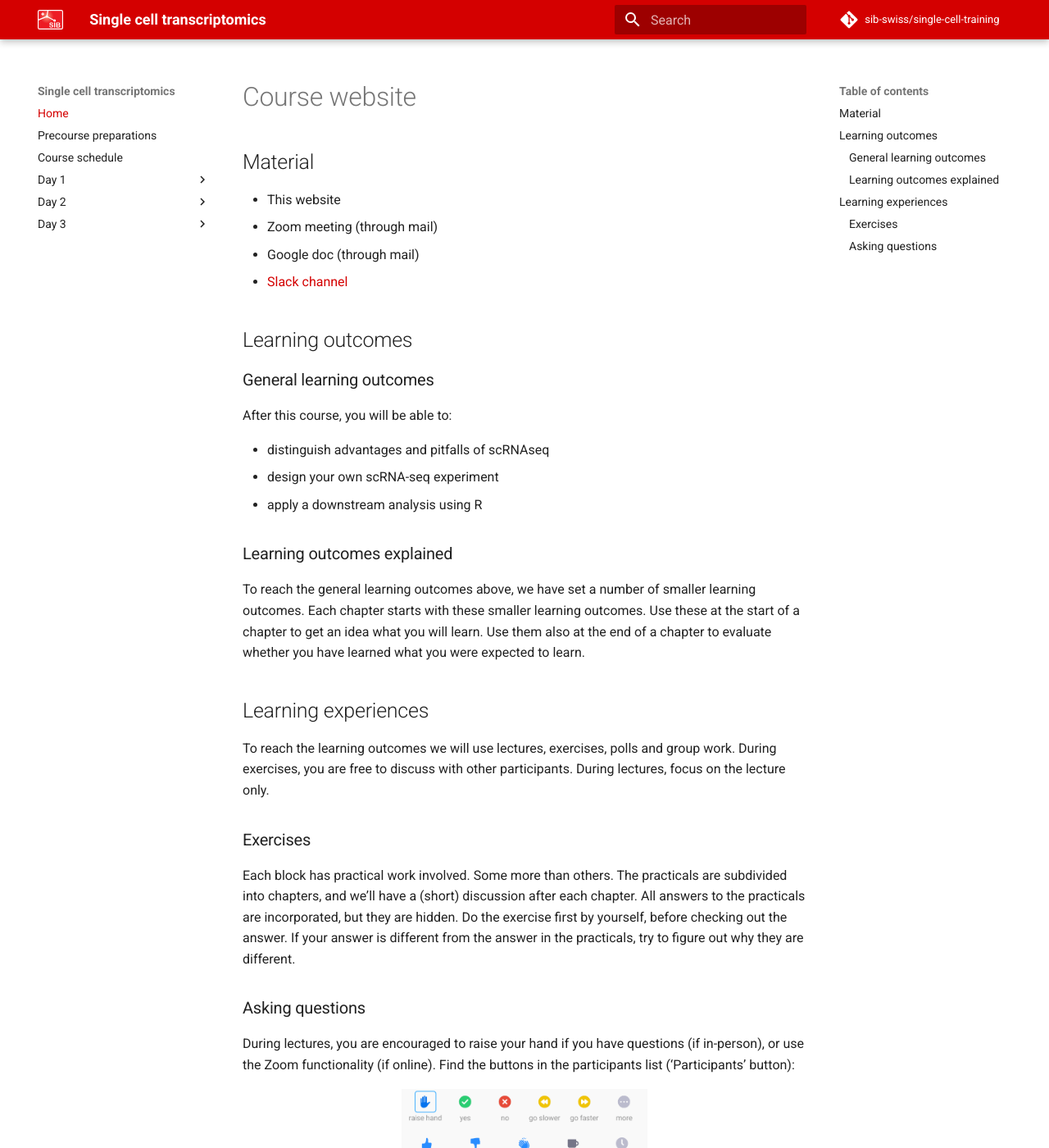
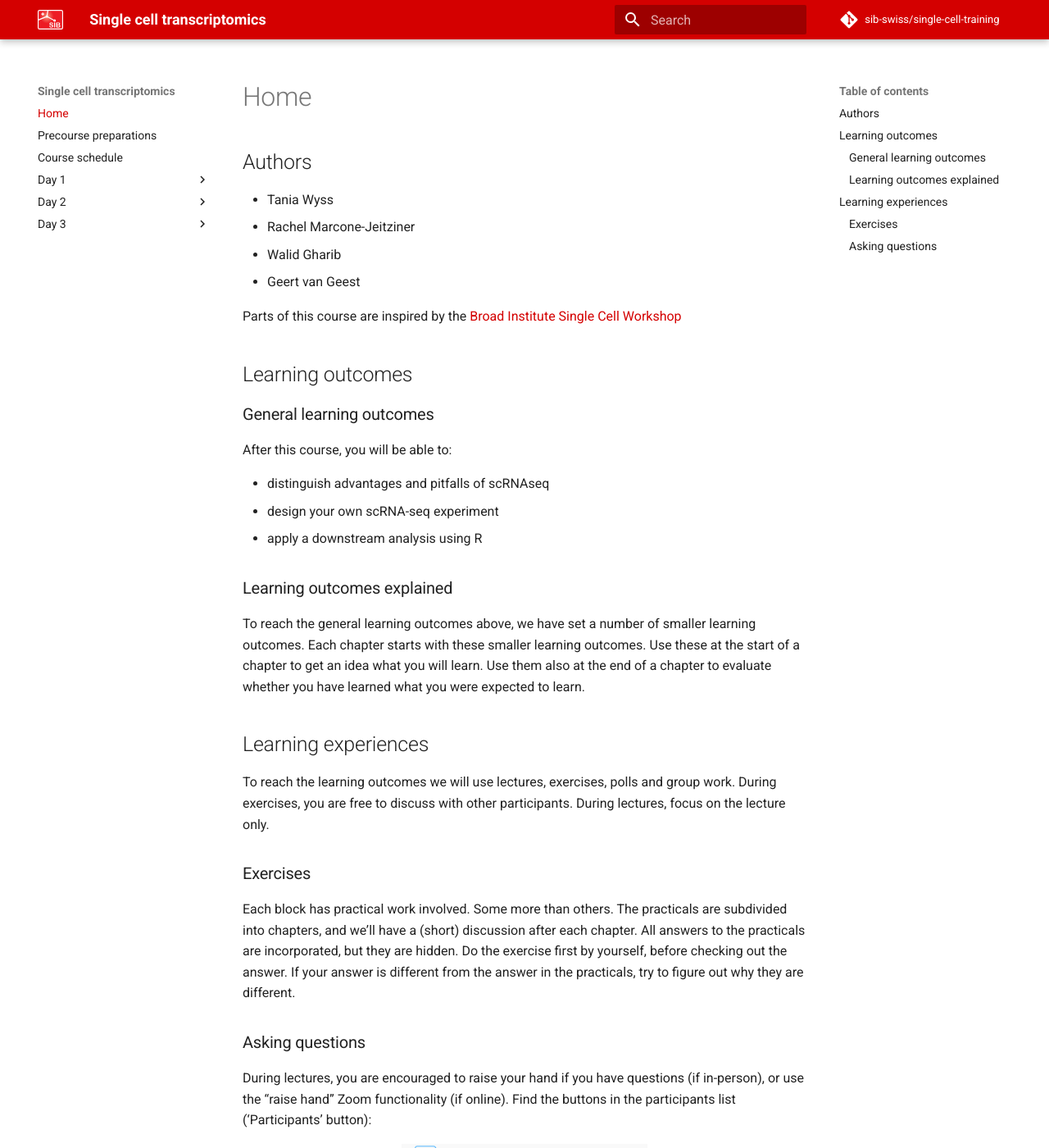
Before and after one commit to sib-swiss/single-cell-training, an MkDocs documentation site: the page built from docs/index.md, in a window 1280 px wide and 1400 px high. Shown: the whole window at 82% size. Built offline with MkDocs 1.6.1 and Material for MkDocs 9.7.7, drawn with Linux system fonts in a browser that asks for light colours; comment, search, counter and statistics services are not loaded.

Commit message:
some pre-course stuf

```diff
--- a/docs/index.md
+++ b/docs/index.md
@@ -1,11 +1,11 @@
-# Course website
+## Authors
 
-## Material
+- Tania Wyss
+- Rachel Marcone-Jeitziner
+- Walid Gharib
+- Geert van Geest
 
-* This website
-* Zoom meeting (through mail)
-* Google doc (through mail)
-* [Slack channel](https://slack.com)
+Parts of this course are inspired by the [Broad Institute Single Cell Workshop](https://broadinstitute.github.io/2019_scWorkshop/index.html)
 
 ## Learning outcomes
 
@@ -30,7 +30,7 @@ To reach the learning outcomes we will use lectures, exercises, polls and group
 Each block has practical work involved. Some more than others. The practicals are subdivided into chapters, and we'll have a (short) discussion after each chapter. All answers to the practicals are incorporated, but they are hidden. Do the exercise first by yourself, before checking out the answer. If your answer is different from the answer in the practicals, try to figure out why they are different.
 
 ### Asking questions
-During lectures, you are encouraged to raise your hand if you have questions (if in-person), or use the Zoom functionality (if online). Find the buttons in the participants list ('Participants' button):
+During lectures, you are encouraged to raise your hand if you have questions (if in-person), or use the "raise hand" Zoom functionality (if online). Find the buttons in the participants list ('Participants' button):
 
 <figure>
   <img src="assets/images/zoom_icons.png" width="300"/>
```
Also changed, not shown: docs/precourse.md (+1 -1 lines).
